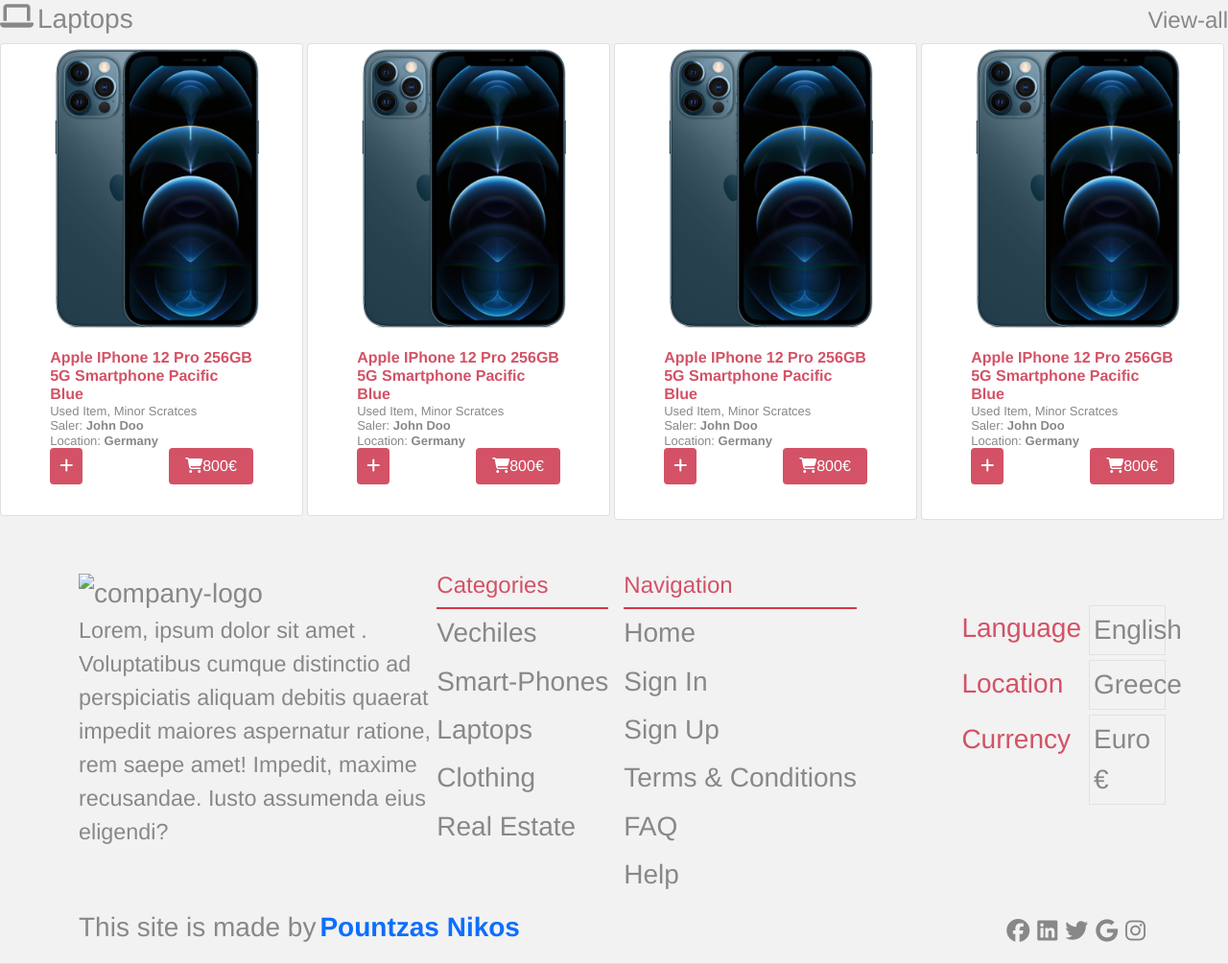
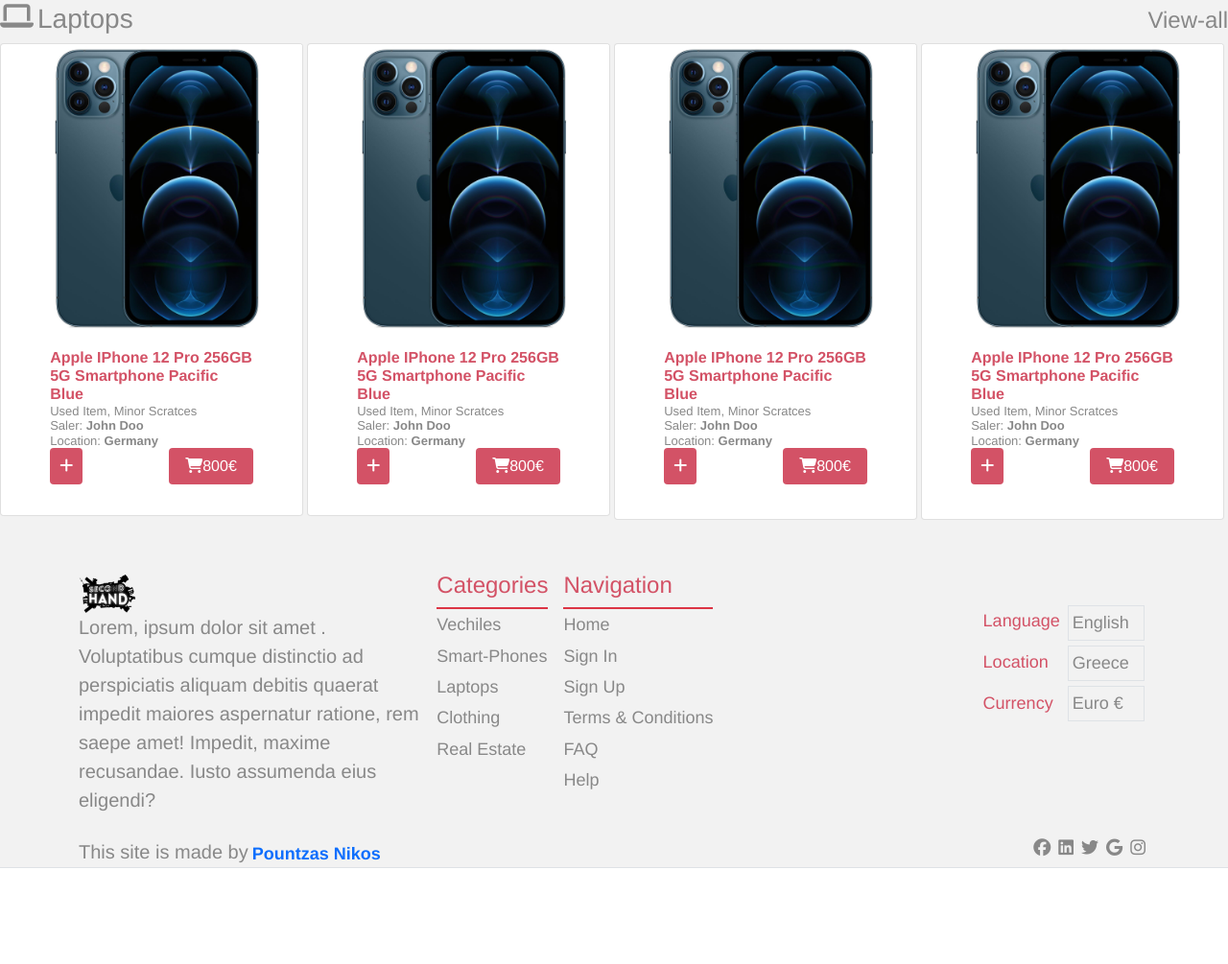
Before and after one commit to pountzas/SecondHand-Electronics-Shop, a website: page index.html in a window 1280 px wide. Shown: the part 2836-3841 px from the top of the page at 96% size. After the commit the page ends 3741 px from the top, so only its background shows below. Drawn offline with nearby package versions, Linux system fonts and the light colour scheme.

Commit message:
add footer logo adjustments for response

```diff
--- a/index.html
+++ b/index.html
@@ -466,8 +466,8 @@
     <div class="row md-column gx-1 justify-content-center">
       <div class="col-10 col-md-4">
         <div>
-          <img class="" src="" alt="company-logo">
-          <p class="company-line">Lorem, ipsum dolor sit amet . Voluptatibus cumque distinctio ad perspiciatis aliquam debitis quaerat impedit maiores aspernatur ratione, rem saepe amet! Impedit, maxime recusandae. Iusto assumenda eius eligendi?</p>
+          <img class="nav-logo" src="./images/Daco_2258192.png" alt="company-logo">
+          <p class="company-line fs-5">Lorem, ipsum dolor sit amet . Voluptatibus cumque distinctio ad perspiciatis aliquam debitis quaerat impedit maiores aspernatur ratione, rem saepe amet! Impedit, maxime recusandae. Iusto assumenda eius eligendi?</p>
         </div>
       </div>
       <div class="d-flex justify-content-center justify-content-md-start col-5 col-md-6">
@@ -513,8 +513,8 @@
 
       <div class="d-flex flex-column flex-md-row align-items-center justify-content-md-between">
         <div class="footer-end  d-md-flex pt-2">
-          <p>This site is made by</p>
-          <a class="text-decoration-none fw-bold ps-1" href="https://github.com/pountzas">Pountzas Nikos</a>
+          <p class="fs-5 m-0">This site is made by</p>
+          <a class="text-decoration-none fw-bold ps-1 pt-1" href="https://github.com/pountzas">Pountzas Nikos</a>
         </div>
         <div class="">
           <ul class="footer-social d-flex h4 p-0 m-0">
--- a/styles.css
+++ b/styles.css
@@ -136,3 +136,8 @@
 .company-line {
   font-size: smaller;
 }
+
+footer li,
+footer a {
+  font-size: 18px;
+}
```
